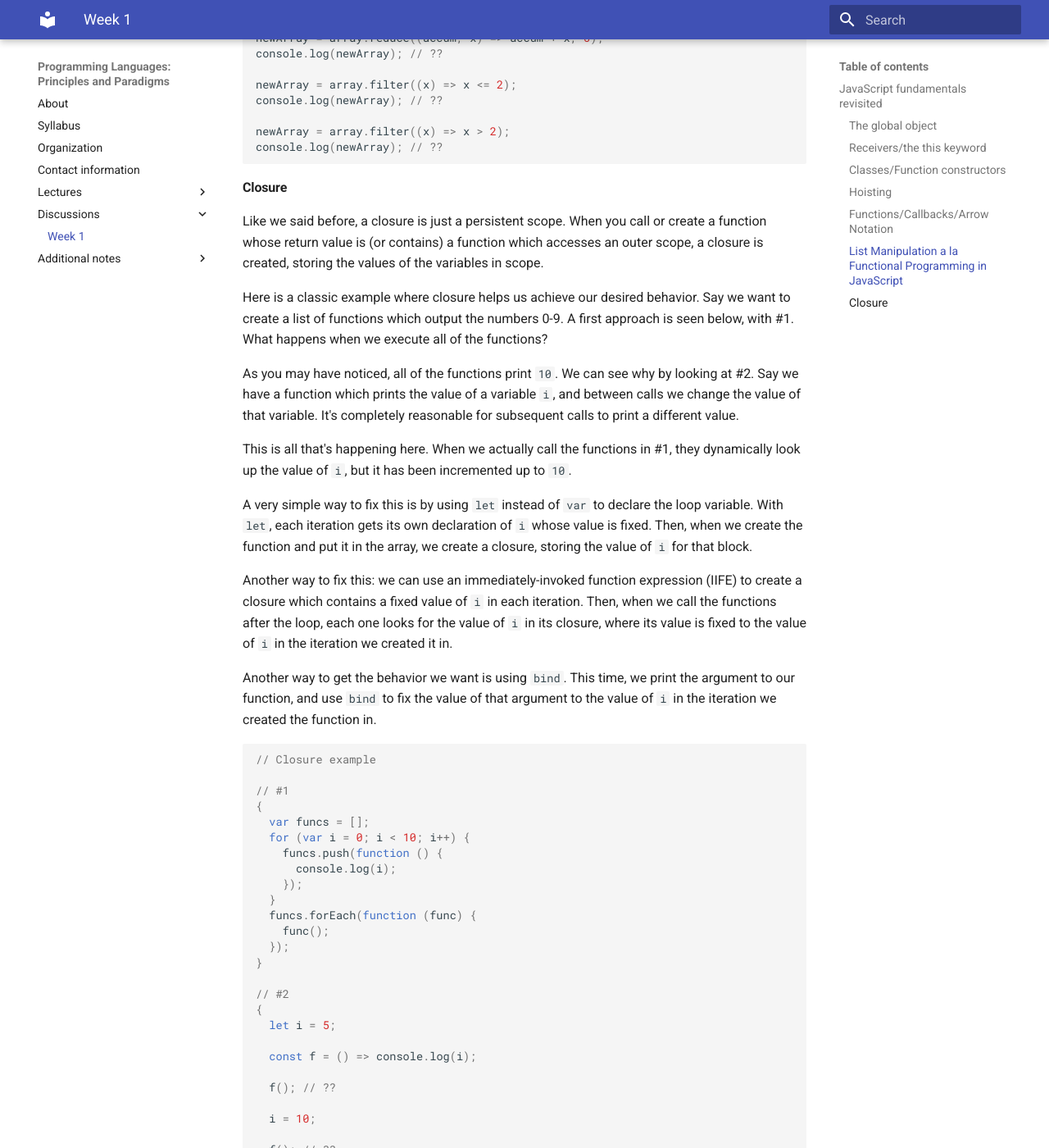
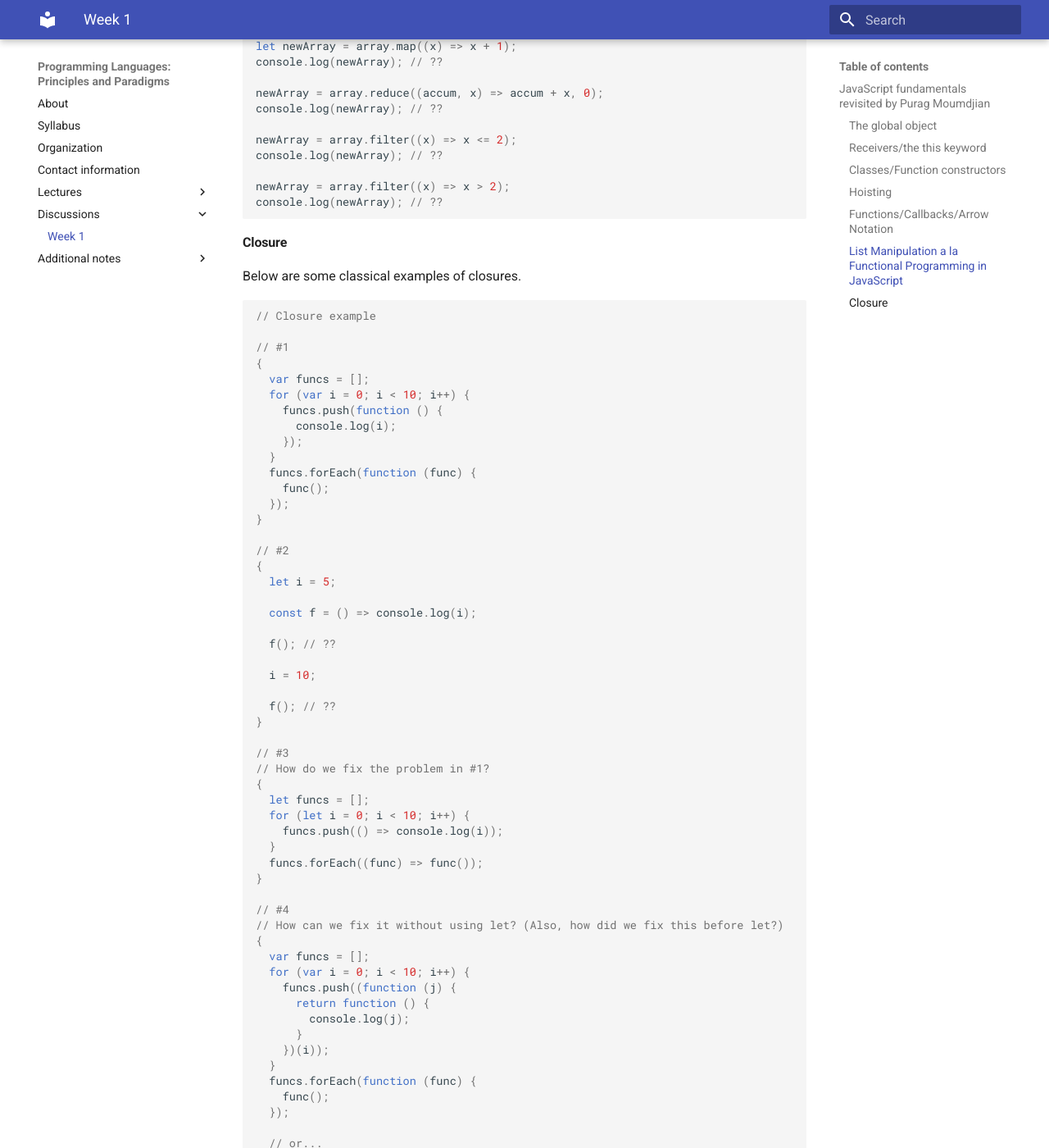
Before and after one commit to kpister/cse130-summer19-b, an MkDocs documentation site: the page built from docs/discussions/week1/index.md, in a window 1280 px wide and 1400 px high, scrolled down 5475 px. Shown: the whole window at 82% size. Built offline with MkDocs 1.6.1 and Material for MkDocs 9.7.7, drawn with Linux system fonts in a browser that asks for light colours; old or Windows-style settings are respelled for this version of MkDocs; some of the changed text lies outside the part shown.

Commit message:
credit + cleanup

````diff
--- a/docs/discussions/week1/index.md
+++ b/docs/discussions/week1/index.md
@@ -1,4 +1,6 @@
-### JavaScript fundamentals revisited
+### JavaScript fundamentals revisited by Purag Moumdjian
+
+Below are the notes from the discussion section.
 
 #### The `global` object
 
@@ -38,19 +40,26 @@ fixed. We'll revisit this in detail throughout the quarter.
 Before classes were native to JavaScript, we would use plain old functions to
 construct objects. These are called *function constructors*. When we invoke any
 function with the `new` keyword (i.e. `new Car()`), `this` is automatically
-bound to a newly created object with `Car`'s prototype, allowing us to specify
-instance data attached to `this` inside a function constructor.
+bound to a newly created object (whose prototype `__proto__` is `Car.prototype`),
+allowing us to specify instance data attached to `this` inside a function
+constructor.
 
-Since functions create a new scope in JavaScript, and since JavaScript supports
-closures, we can create "hidden"/private fields and methods just by declaring
-local variables and functions. These are only visible in the scope of the
-function, and due to closures, can be accessed even after the object is created
-and we return from the function constructor.
+Since functions create a new scope in JavaScript, and since JavaScript
+functions are closures, we can create "hidden"/private fields and methods just
+by declaring local variables and functions. These are only visible in the scope
+of the function, and because functions are closures and capture the
+environment, these "fields" and "methods" can be accessed even after the object
+is created.
 
 One caveat is that each instance of the object will have its own copy of every
 private method, and if you want a public method that uses a private method, each
-object needs a copy of that, too, since the public method will have to share the
+object needs a copy of that, too -- the public method will have to share the
 scope of the private method.
+
+This is not the way you want to manage private field, it's just an
+illustration. See [this blog
+post](https://curiosity-driven.org/private-properties-in-javascript) for a
+discussion.
 
 ```javascript
 {!discussions/week1/code/03.classes.js!}
@@ -70,16 +80,11 @@ as soon as the surrounding block ends.
 
 #### Functions/Callbacks/Arrow Notation
 
-In JavaScript, functions are objects, so we can call methods and access fields
-on functions themselves. JavaScript also supports closures, which is just the
-idea of a scope persisting after it ends.
-
-Below, we have a function constructor
-for `Car`, and in the constructor we create methods `getMake` and `getModel`
-which access the arguments of the function. We return the new object to the
-caller and the function's scope ends, but subsequent calls to `getMake` and
-`getModel` will still have access to the arguments from the function's scope
-due to closure.
+Below, we have a function constructor for `Car`, and in the constructor we
+create methods `getMake` and `getModel` which access the arguments of the
+function. We return the new object to the caller and the function's scope ends,
+but subsequent calls to `getMake` and `getModel` will still have access to the
+arguments from the function's scope due to closure.
 
 For another example, see [Closure](#closure)
 
@@ -100,39 +105,7 @@ support some of these behaviors, as seen below.
 
 #### Closure
 
-Like we said before, a closure is just a persistent scope. When you call or
-create a function whose return value is (or contains) a function which accesses
-an outer scope, a closure is created, storing the values of the variables in
-scope.
-
-Here is a classic example where closure helps us achieve our desired behavior.
-Say we want to create a list of functions which output the numbers 0-9. A first
-approach is seen below, with #1. What happens when we execute all of the
-functions?
-
-As you may have noticed, all of the functions print `10`. We can see why by
-looking at #2. Say we have a function which prints the value of a variable `i`,
-and between calls we change the value of that variable. It's completely
-reasonable for subsequent calls to print a different value.
-
-This is all that's happening here. When we actually call the functions in #1,
-they dynamically look up the value of `i`, but it has been incremented up to
-`10`.
-
-A very simple way to fix this is by using `let` instead of `var` to declare the
-loop variable. With `let`, each iteration gets its own declaration of `i` whose
-value is fixed. Then, when we create the function and put it in the array, we
-create a closure, storing the value of `i` for that block.
-
-Another way to fix this: we can use an immediately-invoked function expression
-(IIFE) to create a closure which contains a fixed value of `i` in each
-iteration. Then, when we call the functions after the loop, each one looks for
-the value of `i` in its closure, where its value is fixed to the value of `i` in
-the iteration we created it in.
-
-Another way to get the behavior we want is using `bind`. This time, we print the
-argument to our function, and use `bind` to fix the value of that argument to
-the value of `i` in the iteration we created the function in.
+Below are some classical examples of closures.
 
 ```javascript
 {!discussions/week1/code/closure.js!}
````
Also changed, not shown: other parts of docs/discussions/week1/index.md (+6 -5 lines).
